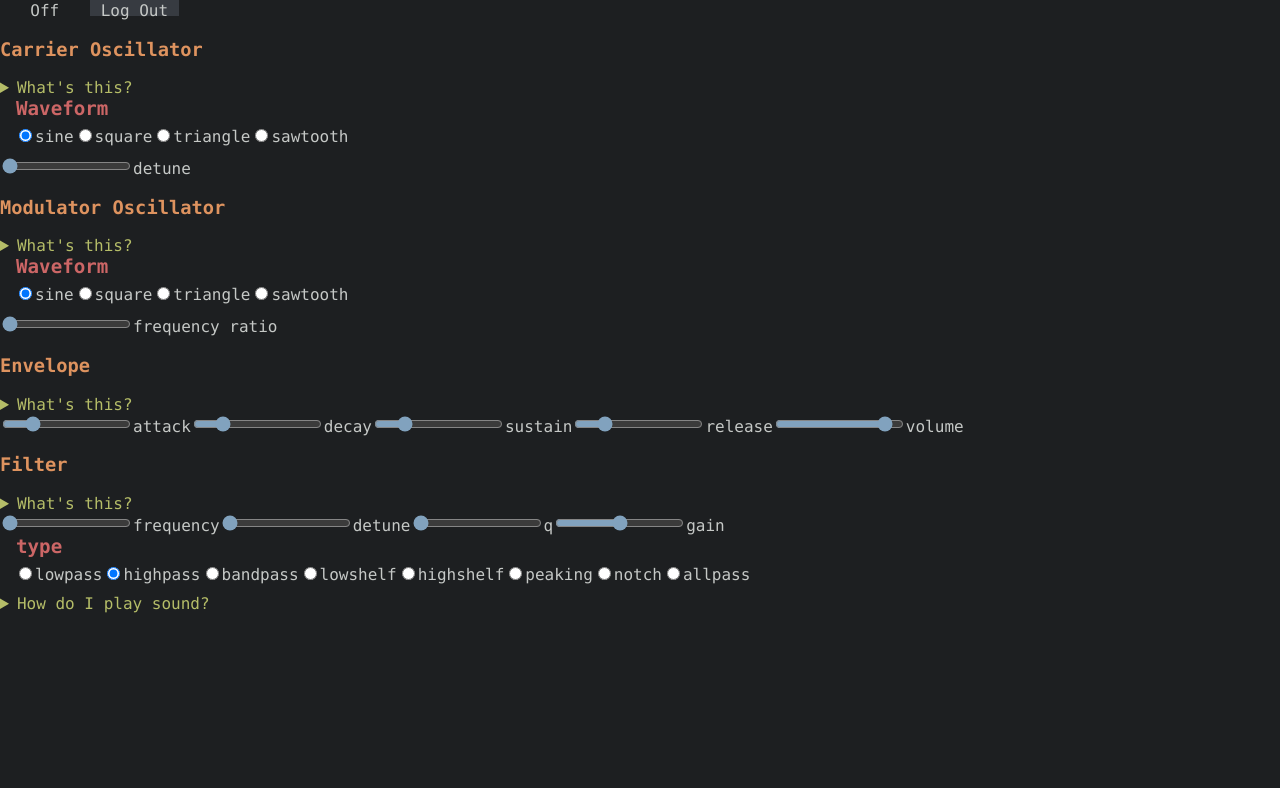
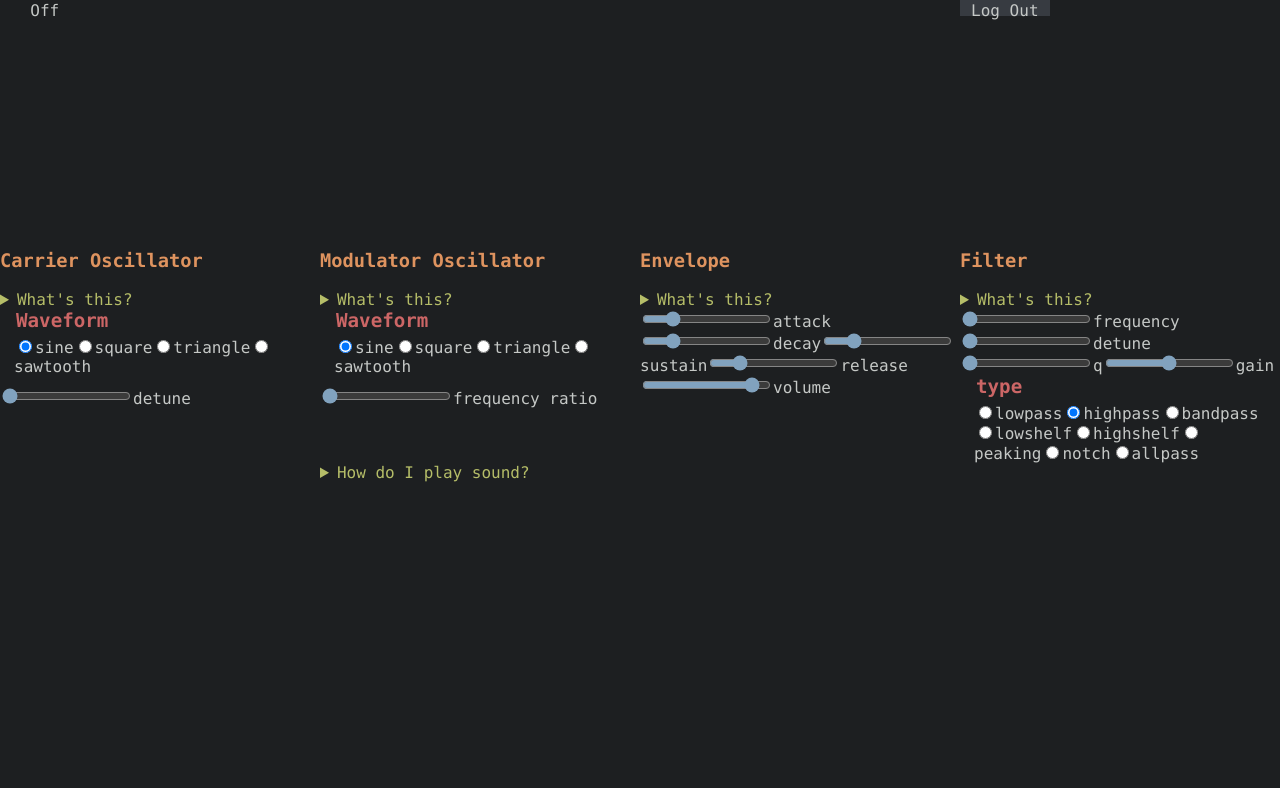
Before and after one commit to wavesinaroom/my_odin_project_synthesizer, a React (Create React App) app: page / in a window 1280 px wide. Shown: the top 788 px of the page. Built offline with nearby package versions, Linux system fonts and the light colour scheme.

Commit message:
[Task] Synth layout

```diff
--- a/src/components/body.js
+++ b/src/components/body.js
@@ -21,7 +21,7 @@ const Body = () =>{
   },[toggle])
 
   return(
-    <>
+    <div style={layout}>
       <button onClick={handleToggle}>{toggle?`On`:`Off`}</button>
       <Profile.Provider value={{settings:Default}}>
         <Logout/>
@@ -31,8 +31,14 @@ const Body = () =>{
         <Filter/>
         <Keyboard/>
       </Profile.Provider>
-    </>
+    </div>
   )
 }
 
 export default Body;
+
+const layout =  {
+  display: `grid`,
+  grid: `repeat(4, 25%)/repeat(4,auto)`,
+  gridTemplateAreas:'"off . . logout" "carrier modulator envelope filter" ". keyboard keyboard ."'
+}
--- a/src/components/carrier.js
+++ b/src/components/carrier.js
@@ -21,7 +21,7 @@ const Carrier = () =>{
   }, [profile.settings, carrier])
 
   return(
-    <div className="carrier">
+    <div style={styles}>
       <h3>Carrier Oscillator</h3>
       <details>
         <summary>What&apos;s this?</summary>
@@ -58,3 +58,7 @@ const Carrier = () =>{
 }
 
 export default Carrier;
+
+const styles = {
+  gridArea: "carrier"
+}
--- a/src/components/envelope.js
+++ b/src/components/envelope.js
@@ -38,7 +38,7 @@ const Envelope = () =>{
   },[profile.settings, envelope])
 
   return(
-    <div>
+      <div style={styles}>
       <h3>Envelope</h3>
       <details>
         <summary>What&apos;s this?</summary>
@@ -71,3 +71,7 @@ const Envelope = () =>{
 }
 
 export default Envelope;
+
+const styles = {
+  gridArea: "envelope"
+}
--- a/src/components/filter.js
+++ b/src/components/filter.js
@@ -40,7 +40,7 @@ const Filter = ()=>{
   },[profile.settings, filter])
 
   return(
-    <div className="filter">
+    <div style={styles}>
       <h3>Filter</h3>
         <details>
           <summary>What&apos;s this?</summary>
@@ -104,3 +104,7 @@ const Filter = ()=>{
 }
 
 export default Filter;
+
+const styles = {
+  gridArea: "filter"
+}
--- a/src/components/keyboard.js
+++ b/src/components/keyboard.js
@@ -15,7 +15,7 @@ const Keyboard = () =>{
   }
 
   return(
-    <div>
+    <div style={styles}>
       <details>
         <summary>How do I play sound?</summary>
         <p>Hover over the circles to play some sound</p>
@@ -39,3 +39,7 @@ const Keyboard = () =>{
   )
 }
  export default Keyboard;
+
+const styles = {
+  gridArea: "keyboard"
+}
--- a/src/components/logout.js
+++ b/src/components/logout.js
@@ -28,10 +28,14 @@ const Logout = () =>{
     }
   }
   return(
-    <>
+    <div style={styles}>
       <button onClick={handleLogout}>Log Out</button>
-    </>
+    </div>
   )
 }
 
 export default Logout;
+
+const styles = {
+  gridArea:"logout"
+}
--- a/src/components/modulator.js
+++ b/src/components/modulator.js
@@ -22,7 +22,7 @@ const Modulator = () =>{
   },[profile.settings, modulator])
 
   return(
-    <div className="modulator">
+    <div style={styles}>
       <h3>Modulator Oscillator</h3>
       <details>
         <summary>What&apos;s this?</summary>
@@ -59,3 +59,7 @@ const Modulator = () =>{
 }
 
 export default Modulator;
+
+const styles = {
+  gridArea: "modulator"
+}
```
